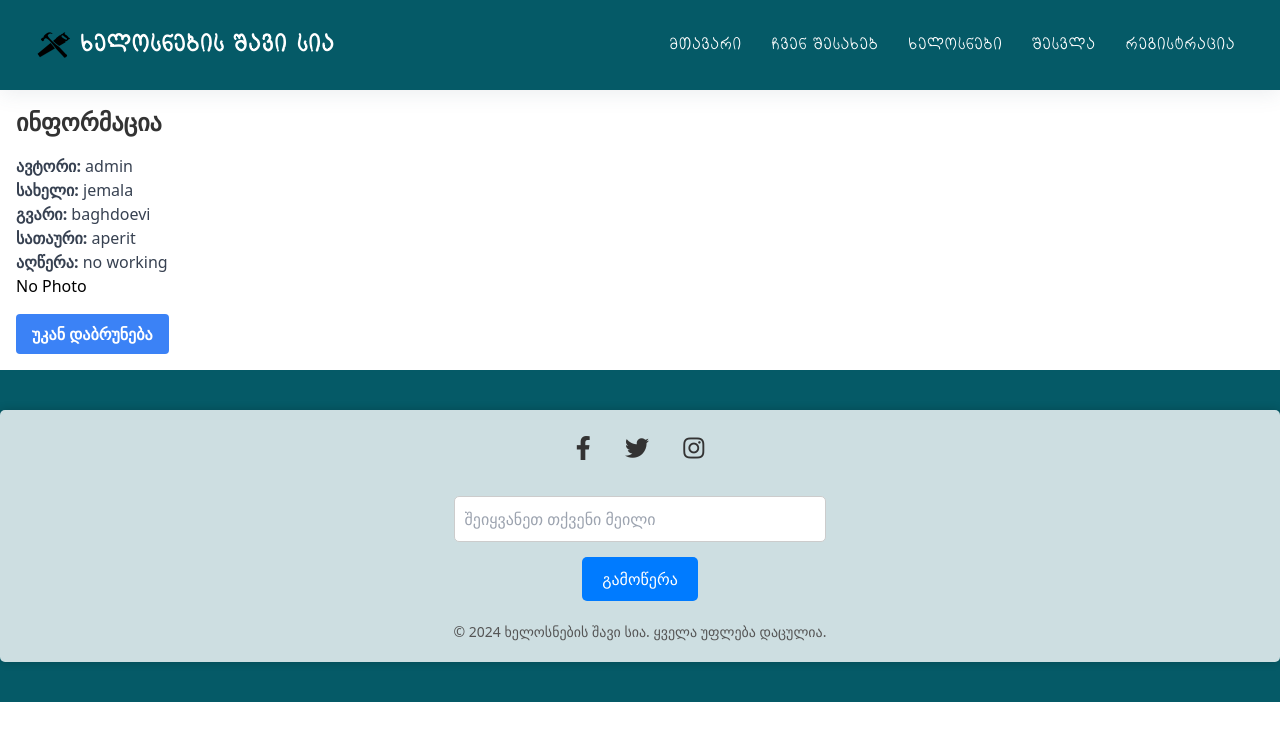
After one commit to nikolozi2001/blackList, a Flask app: page /view_post/1 in a window 1280 px wide. The commit adds this page. Shown: the top 741 px of the page. Run offline with Flask 3, Linux system fonts and the light colour scheme; some libraries are stand-ins or nearby versions.

Commit message:
add view post

```diff
--- a/main.py
+++ b/main.py
@@ -58,7 +58,7 @@ class PostForm(FlaskForm):
     surname = StringField("გვარი", validators=[DataRequired()])
     title = StringField("სათაური", validators=[DataRequired()])
     content = TextAreaField("აღწერა", validators=[DataRequired()])
-    photo = FileField("ფოტო", validators=[FileAllowed(['jpg', 'png'])])
+    photo = FileField("ფოტო", validators=[FileAllowed(["jpg", "png"])])
     submit = SubmitField("დამატება")
 
 
@@ -216,6 +216,14 @@ def edit_post(post_id):
     )
 
 
+@app.route("/view_post/<int:post_id>")
+def view_post(post_id):
+    post = Posts.query.get_or_404(post_id)
+    return render_template(
+        "view_post.html", post=post, navigation_items=navigation_items
+    )
+
+
 @app.route("/")
 def home():
     return render_template("index.html", navigation_items=navigation_items)
@@ -227,7 +235,7 @@ def about():
 
 
 # Set the folder to save uploaded files
-app.config['UPLOAD_FOLDER'] = 'static/uploads'
+app.config["UPLOAD_FOLDER"] = "static/uploads"
 
 
 @app.route("/workers", methods=["GET", "POST"])
@@ -238,12 +246,12 @@ def workers():
 
     if form.validate_on_submit():
         user = Users.query.filter_by(
-            username=session["username"]).first()  # Assuming logged-in user
+            username=session["username"]
+        ).first()  # Assuming logged-in user
         if form.photo.data:
             photo_file = form.photo.data
             photo_filename = secure_filename(photo_file.filename)
-            photo_file.save(os.path.join(
-                app.config['UPLOAD_FOLDER'], photo_filename))
+            photo_file.save(os.path.join(app.config["UPLOAD_FOLDER"], photo_filename))
         else:
             photo_filename = None
 
@@ -270,7 +278,9 @@ def workers():
     else:
         posts = Posts.query.all()
 
-    return render_template("workers.html", posts=posts, form=form, navigation_items=navigation_items)
+    return render_template(
+        "workers.html", posts=posts, form=form, navigation_items=navigation_items
+    )
 
 
 @app.route("/login", methods=["GET", "POST"])
@@ -310,8 +320,7 @@ def register():
             )
             db.session.add(new_user)
             db.session.commit()
-            flash(
-                f"დარეგისტრირებულია ახალი მომხმარებელი: {username}", "success")
+            flash(f"დარეგისტრირებულია ახალი მომხმარებელი: {username}", "success")
             return redirect(url_for("login"))
     return render_template(
         "register.html", navigation_items=navigation_items, form=form
--- a/static/style/main.css
+++ b/static/style/main.css
@@ -674,7 +674,7 @@ img {
     vertical-align: middle;
 }
 
-.post-image {
+/* .post-image {
     width: 100px;
     height: auto;
     transition: transform 0.3s ease-in-out;
@@ -686,11 +686,7 @@ img {
     width: 40%;
     position: absolute;
     right: 50%;
-    /* transform: scale(2); */
-    /* transform-origin: center; */
-    /* margin-bottom: 10vh; */
-    /* top: 50%; */
-}
+} */
 
 /* Slideshow container */
 .slideshow-container {
--- a/static/style/output.css
+++ b/static/style/output.css
@@ -1,5 +1,5 @@
 /*
-! tailwindcss v3.4.4 | MIT License | https://tailwindcss.com
+! tailwindcss v3.4.3 | MIT License | https://tailwindcss.com
 */
 
 /*
@@ -965,6 +965,11 @@ video {
   color: rgb(133 77 14 / var(--tw-text-opacity));
 }
 
+.text-blue-500 {
+  --tw-text-opacity: 1;
+  color: rgb(59 130 246 / var(--tw-text-opacity));
+}
+
 .shadow {
   --tw-shadow: 0 1px 3px 0 rgb(0 0 0 / 0.1), 0 1px 2px -1px rgb(0 0 0 / 0.1);
   --tw-shadow-colored: 0 1px 3px 0 var(--tw-shadow-color), 0 1px 2px -1px var(--tw-shadow-color);
@@ -1017,6 +1022,10 @@ video {
   color: rgb(153 27 27 / var(--tw-text-opacity));
 }
 
+.hover\:underline:hover {
+  text-decoration-line: underline;
+}
+
 .focus\:outline-none:focus {
   outline: 2px solid transparent;
   outline-offset: 2px;
--- /dev/null
+++ b/templates/view_post.html
@@ -0,0 +1,21 @@
+{% extends "base.html" %}
+
+{% block content %}
+<div class="container mx-auto p-4">
+    <h2 class="text-2xl font-bold mb-4">ინფორმაცია</h2>
+    <p class="text-gray-700"><strong>ავტორი:</strong> {{ post.author.username }}</p>
+    <p class="text-gray-700"><strong>სახელი:</strong> {{ post.name }}</p>
+    <p class="text-gray-700"><strong>გვარი:</strong> {{ post.surname }}</p>
+    <p class="text-gray-700"><strong>სათაური:</strong> {{ post.title }}</p>
+    <p class="text-gray-700"><strong>აღწერა:</strong> {{ post.content }}</p>
+    {% if post.photo %}
+    <img src="{{ url_for('static', filename='uploads/' ~ post.photo) }}" class="mt-4" alt="Post Photo">
+    {% else %}
+    <p>No Photo</p>
+    {% endif %}
+    <a href="{{ url_for('workers') }}"
+        class="bg-blue-500 hover:bg-blue-700 text-white font-bold py-2 px-4 rounded focus:outline-none focus:shadow-outline mt-4 inline-block">უკან
+        დაბრუნება</a>
+
+</div>
+{% endblock %}
```
Also changed, not shown: templates/workers.html (+8 -3 lines), 1 other file.
